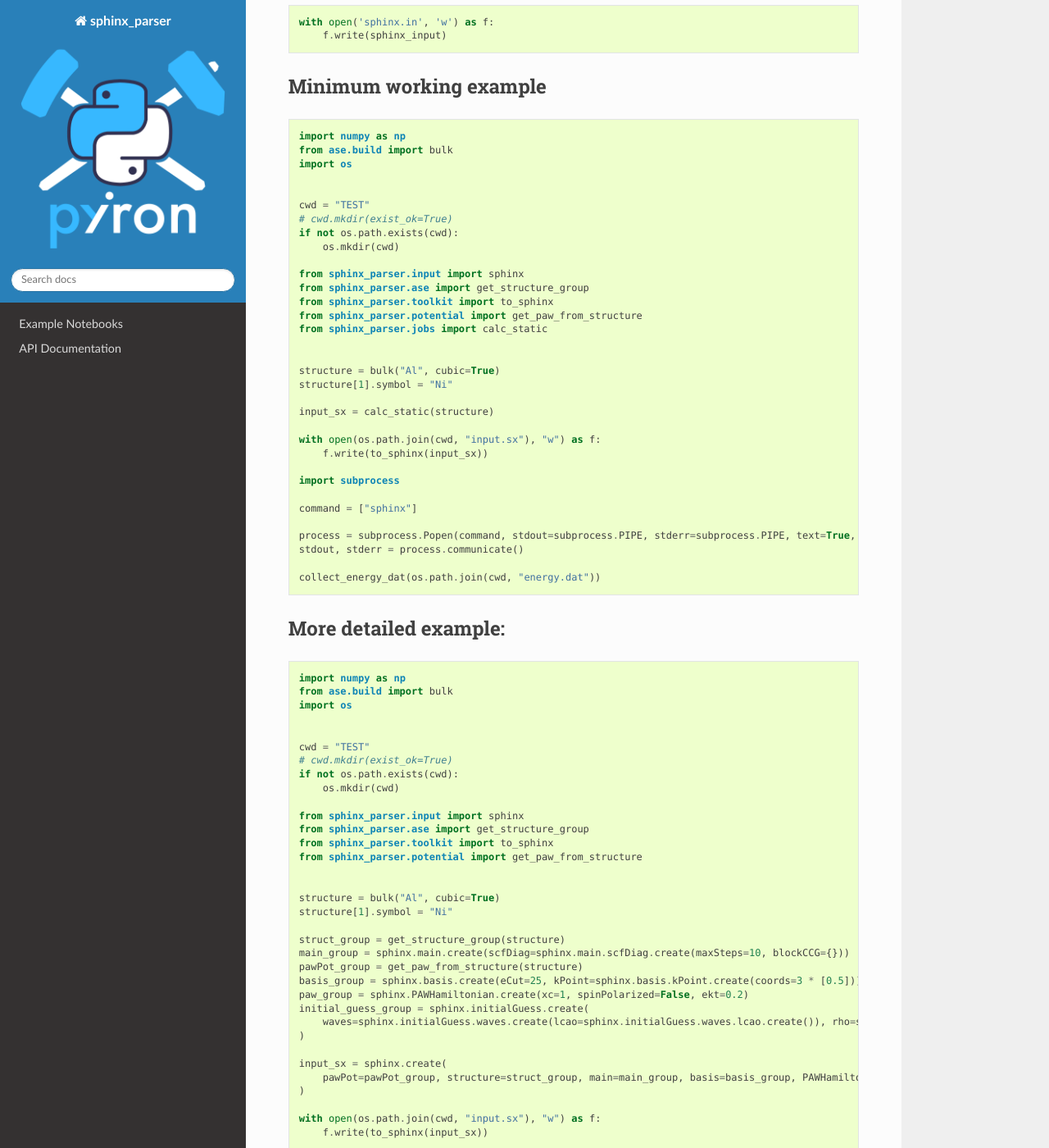
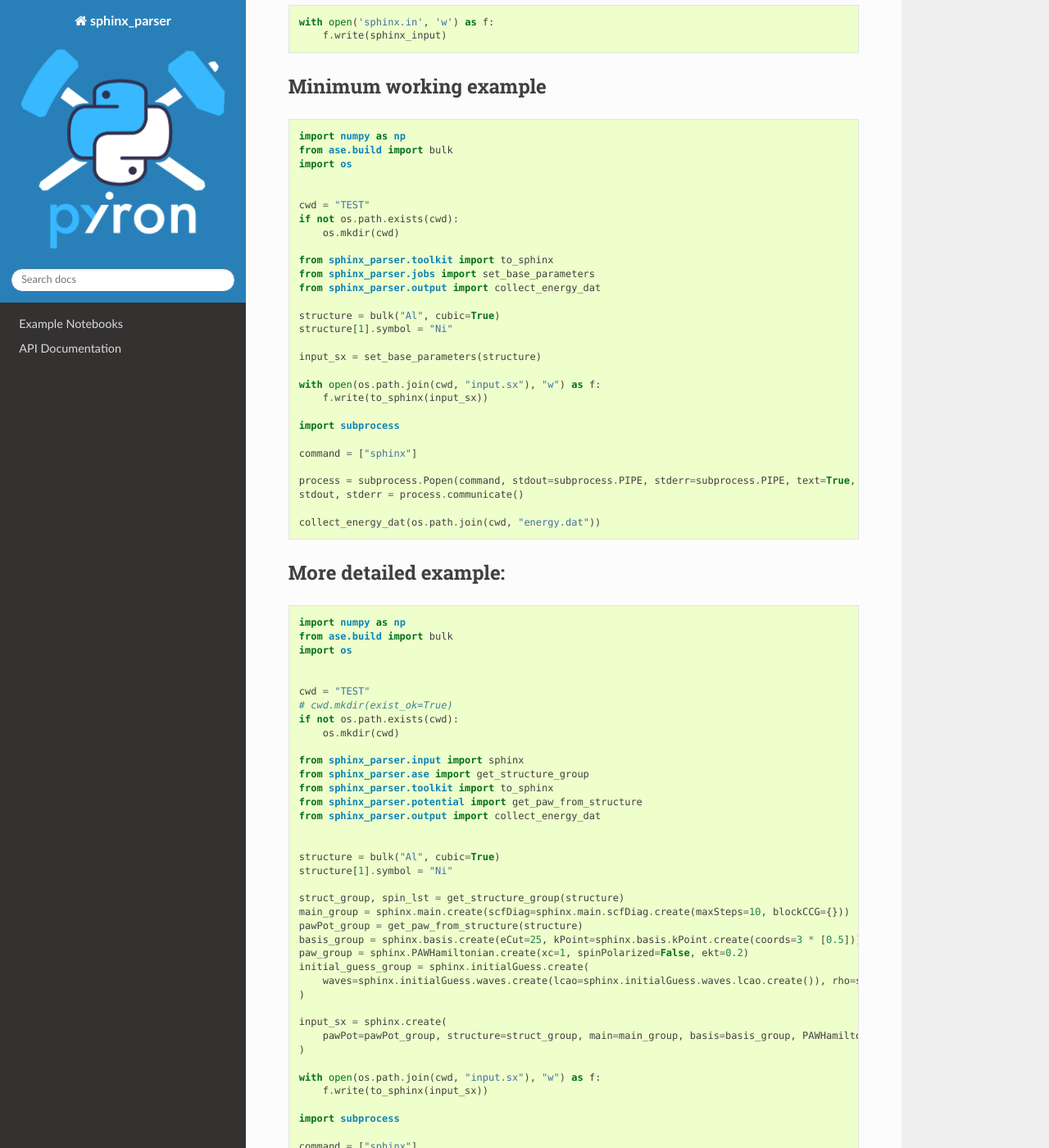
Before and after one commit to pyiron/sphinx_parser, a Sphinx documentation site: the page built from docs/README.md, in a window 1280 px wide and 1400 px high, scrolled down 907 px. Shown: the whole window at 82% size. Built offline with Sphinx 7.4.7 and the Read the Docs theme 3.1.0, drawn with Linux system fonts in a browser that asks for light colours.

Commit message:
Update README

```diff
--- a/docs/README.md
+++ b/docs/README.md
@@ -49,21 +49,17 @@ import os
 
 
 cwd = "TEST"
-# cwd.mkdir(exist_ok=True)
 if not os.path.exists(cwd):
     os.mkdir(cwd)
 
-from sphinx_parser.input import sphinx
-from sphinx_parser.ase import get_structure_group
 from sphinx_parser.toolkit import to_sphinx
-from sphinx_parser.potential import get_paw_from_structure
-from sphinx_parser.jobs import calc_static
-
+from sphinx_parser.jobs import set_base_parameters
+from sphinx_parser.output import collect_energy_dat
 
 structure = bulk("Al", cubic=True)
 structure[1].symbol = "Ni"
 
-input_sx = calc_static(structure)
+input_sx = set_base_parameters(structure)
 
 with open(os.path.join(cwd, "input.sx"), "w") as f:
     f.write(to_sphinx(input_sx))
@@ -95,12 +91,13 @@ from sphinx_parser.input import sphinx
 from sphinx_parser.ase import get_structure_group
 from sphinx_parser.toolkit import to_sphinx
 from sphinx_parser.potential import get_paw_from_structure
+from sphinx_parser.output import collect_energy_dat
 
 
 structure = bulk("Al", cubic=True)
 structure[1].symbol = "Ni"
 
-struct_group = get_structure_group(structure)
+struct_group, spin_lst = get_structure_group(structure)
 main_group = sphinx.main.create(scfDiag=sphinx.main.scfDiag.create(maxSteps=10, blockCCG={}))
 pawPot_group = get_paw_from_structure(structure)
 basis_group = sphinx.basis.create(eCut=25, kPoint=sphinx.basis.kPoint.create(coords=3 * [0.5]))
```
